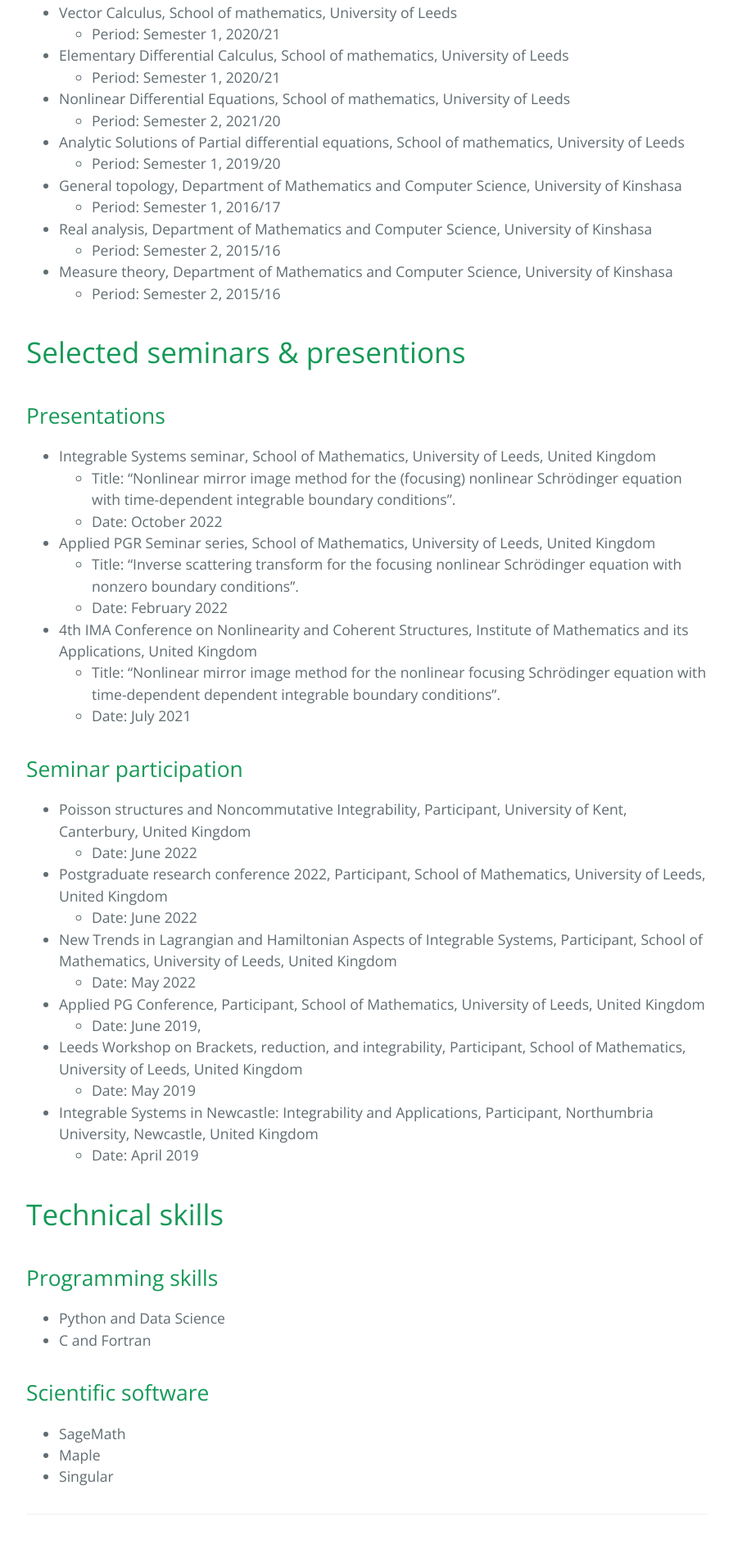
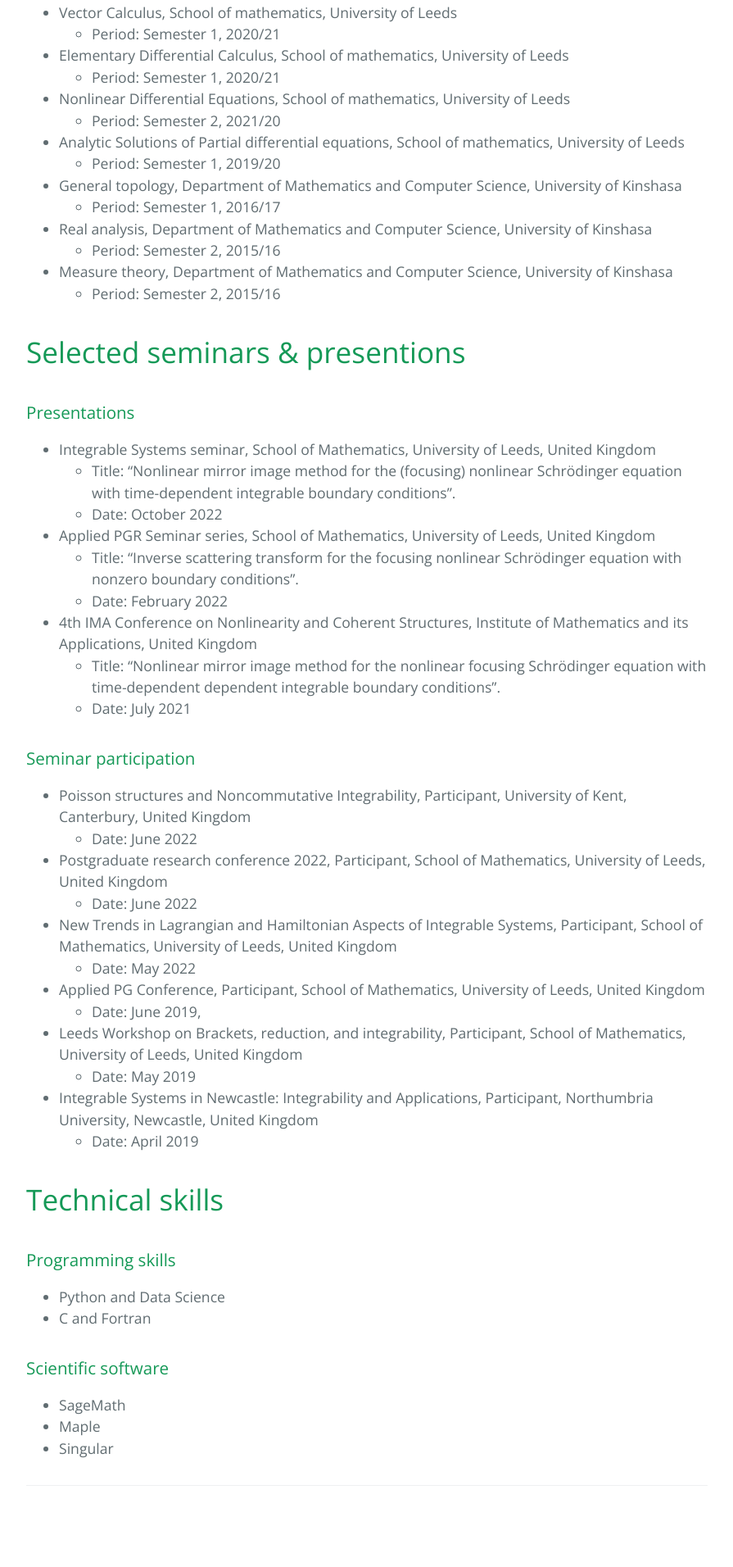
Before and after one commit to carlosdibaya/carlosdibaya.github.io, a Jekyll site: the page built from index.md, in a window 1280 px wide. Shown: the part 1749-3661 px from the top of the page at 82% size, without its empty margins (192-1087 px from the left). Built offline with Jekyll 4.4.1, drawn with Linux system fonts in a browser that asks for light colours; after the commit the page ends 3626 px from its top, so only the background shows below that.

```diff
--- a/index.md
+++ b/index.md
@@ -63,7 +63,7 @@ I have participated as a tutor in the following modules:
 
 # Selected seminars & presentions
 
-## Presentations
+### Presentations
 
 * Integrable Systems seminar, School of Mathematics, University of Leeds, United Kingdom
    - Title: "Nonlinear mirror image method for the (focusing) nonlinear Schrödinger equation with time-dependent integrable boundary conditions".
@@ -76,7 +76,7 @@ I have participated as a tutor in the following modules:
 dependent integrable boundary conditions".
      - Date: July 2021
 
-## Seminar participation
+### Seminar participation
 
 * Poisson structures and Noncommutative Integrability, Participant, University of Kent, Canterbury, United Kingdom
    - Date: June 2022
@@ -93,12 +93,12 @@ dependent integrable boundary conditions".
 
 # Technical skills
 
-## Programming skills
+### Programming skills
 
 * Python and Data Science
 * C and Fortran
 
-## Scientific software
+### Scientific software
 
 * SageMath
 * Maple
```
